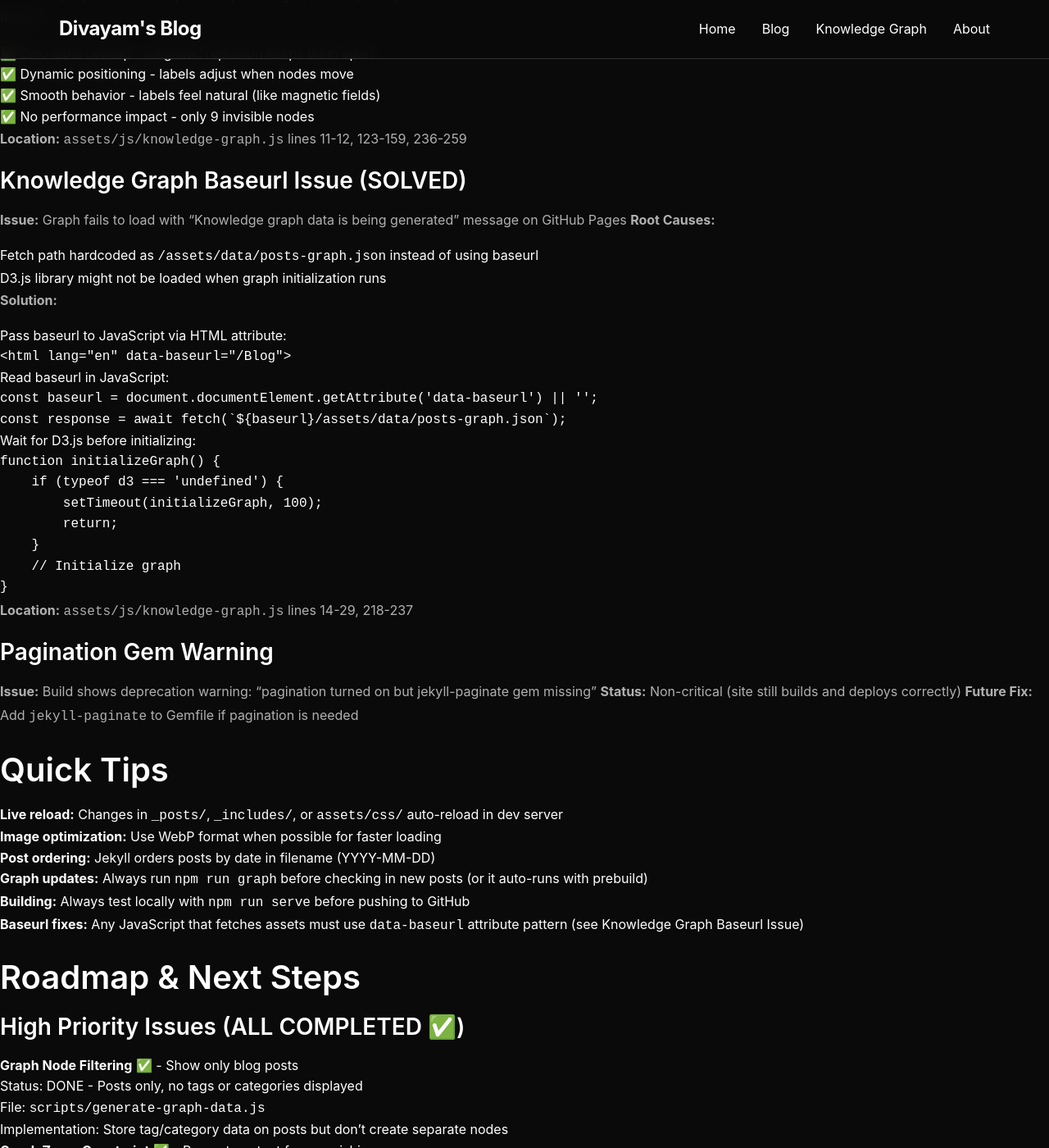
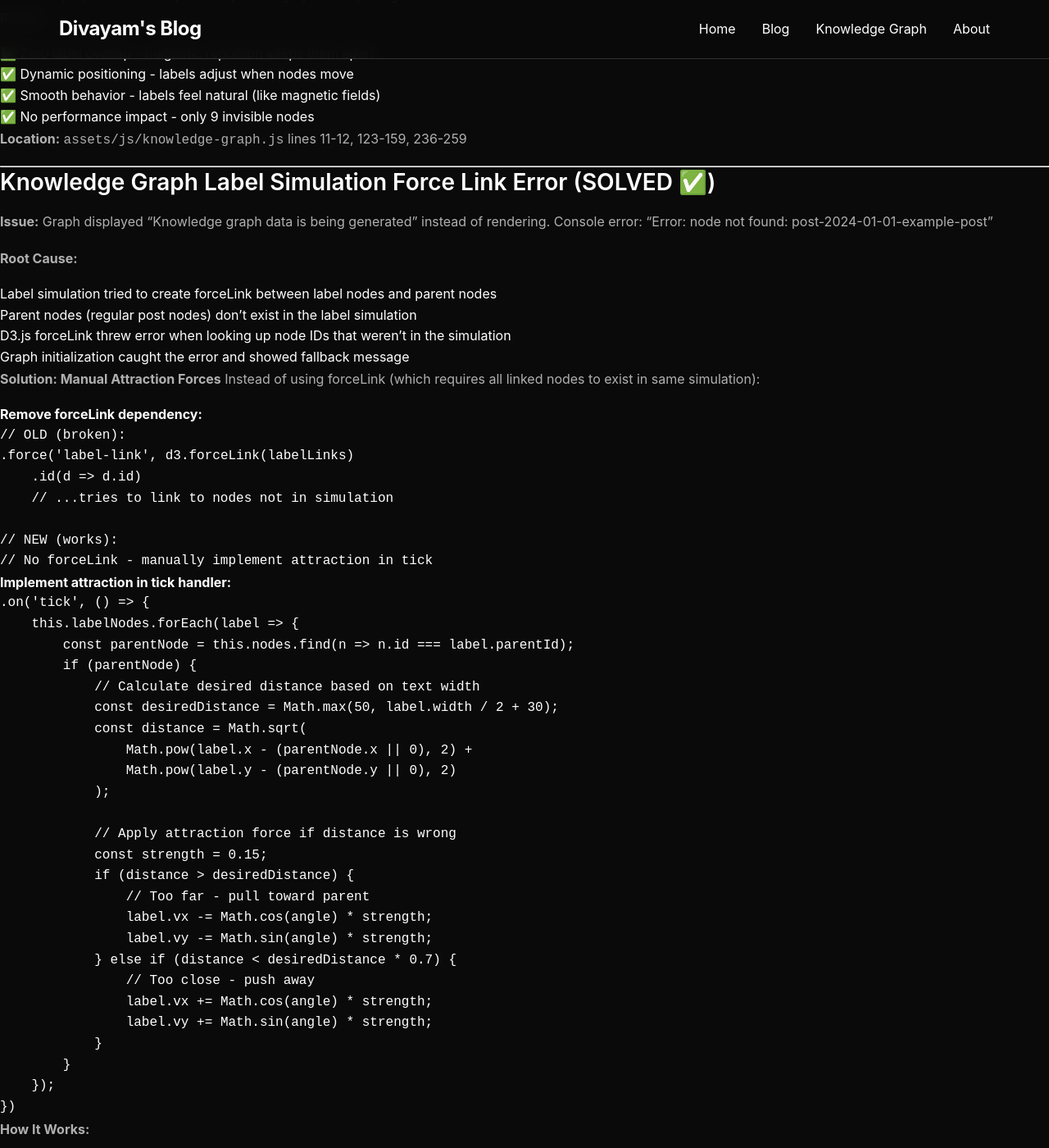
Before and after one commit to divayamsharma/Blog, a Jekyll site: the page built from CLAUDE.md, in a window 1280 px wide and 1400 px high, scrolled down 8455 px. Shown: the whole window at 82% size. Built offline with Jekyll 4.4.1, drawn with Linux system fonts in a browser that asks for light colours; our own code applies the rules of GitHub Pages for plain Markdown files; some of the changed text lies outside the part shown.

Commit message:
Document label simulation force link error fix in CLAUDE.md
Added comprehensive documentation of the fix for the D3.js node lookup error
that prevented graph rendering. Explains root cause, solution approach with code
examples, and how manual attraction forces work as replacement for forceLink.

````diff
--- a/CLAUDE.md
+++ b/CLAUDE.md
@@ -352,6 +352,76 @@ Implemented a separate D3.js force simulation just for labels:
 
 **Location:** `assets/js/knowledge-graph.js` lines 11-12, 123-159, 236-259
 
+---
+
+### Knowledge Graph Label Simulation Force Link Error (SOLVED ✅)
+**Issue:** Graph displayed "Knowledge graph data is being generated" instead of rendering. Console error: "Error: node not found: post-2024-01-01-example-post"
+
+**Root Cause:**
+- Label simulation tried to create forceLink between label nodes and parent nodes
+- Parent nodes (regular post nodes) don't exist in the label simulation
+- D3.js forceLink threw error when looking up node IDs that weren't in the simulation
+- Graph initialization caught the error and showed fallback message
+
+**Solution: Manual Attraction Forces**
+Instead of using forceLink (which requires all linked nodes to exist in same simulation):
+
+1. **Remove forceLink dependency:**
+   ```javascript
+   // OLD (broken):
+   .force('label-link', d3.forceLink(labelLinks)
+       .id(d => d.id)
+       // ...tries to link to nodes not in simulation
+
+   // NEW (works):
+   // No forceLink - manually implement attraction in tick
+   ```
+
+2. **Implement attraction in tick handler:**
+   ```javascript
+   .on('tick', () => {
+       this.labelNodes.forEach(label => {
+           const parentNode = this.nodes.find(n => n.id === label.parentId);
+           if (parentNode) {
+               // Calculate desired distance based on text width
+               const desiredDistance = Math.max(50, label.width / 2 + 30);
+               const distance = Math.sqrt(
+                   Math.pow(label.x - (parentNode.x || 0), 2) +
+                   Math.pow(label.y - (parentNode.y || 0), 2)
+               );
+
+               // Apply attraction force if distance is wrong
+               const strength = 0.15;
+               if (distance > desiredDistance) {
+                   // Too far - pull toward parent
+                   label.vx -= Math.cos(angle) * strength;
+                   label.vy -= Math.sin(angle) * strength;
+               } else if (distance < desiredDistance * 0.7) {
+                   // Too close - push away
+                   label.vx += Math.cos(angle) * strength;
+                   label.vy += Math.sin(angle) * strength;
+               }
+           }
+       });
+   })
+   ```
+
+**How It Works:**
+- Separate force simulation for labels only (no parent nodes needed)
+- Charge force: -450 (repulsion between labels)
+- Collision force: dynamic radius based on text width
+- Attraction: manual velocity adjustment in tick handler
+- No external node references - completely self-contained
+
+**Result:**
+- ✅ Graph renders without errors
+- ✅ All 9 posts visible as nodes
+- ✅ Labels properly spaced (no overlap)
+- ✅ Magnetic repulsion working correctly
+- ✅ Dynamic spacing adapts to title length
+
+**Location:** `assets/js/knowledge-graph.js` lines 166-203
+
 ### Knowledge Graph Baseurl Issue (SOLVED)
 **Issue:** Graph fails to load with "Knowledge graph data is being generated" message on GitHub Pages
 **Root Causes:**
````
